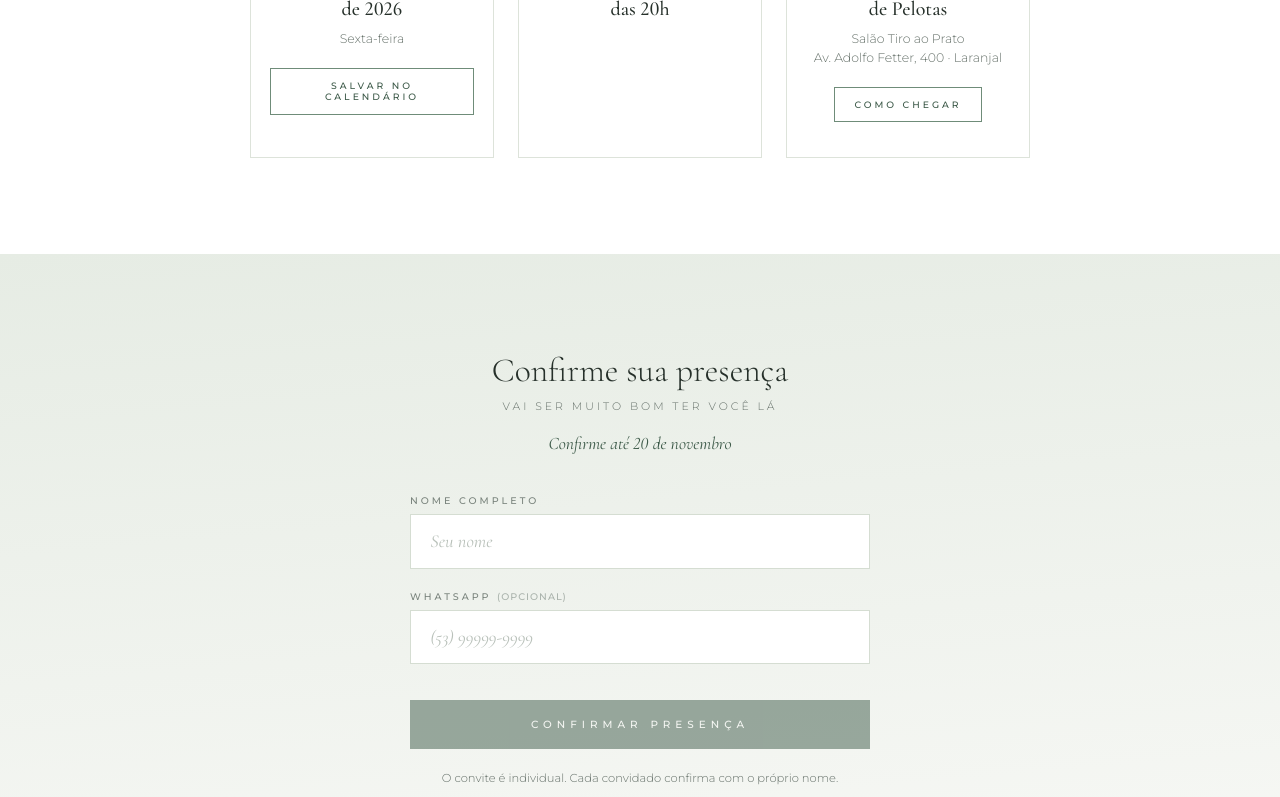
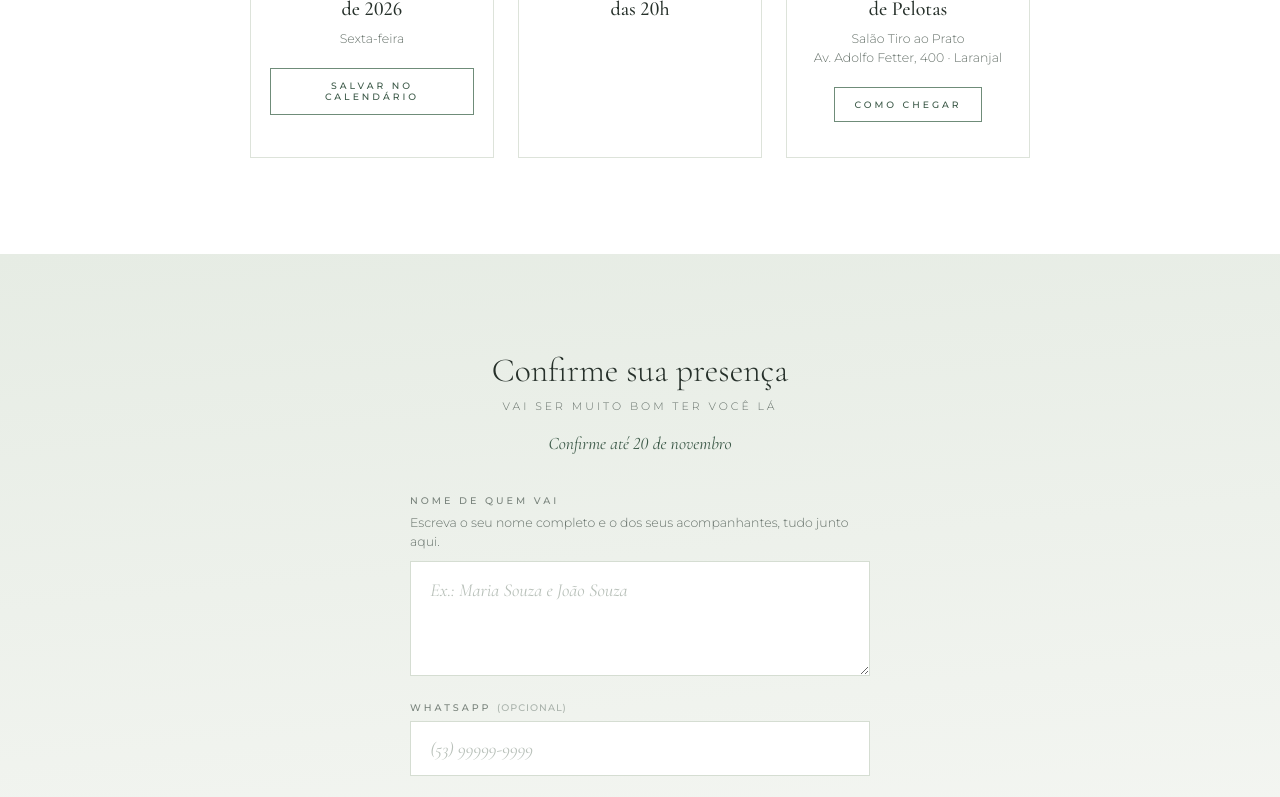
Before and after one commit to otaviiors/Convite-Formatura-Luiza, a React (Vite) app: page / in a window 1280 px wide. Shown: the part 2000-2797 px from the top of the page. Built offline with nearby package versions, Linux system fonts and the light colour scheme.

Commit message:
Caixa de nomes com acompanhantes

```diff
--- a/src/App.jsx
+++ b/src/App.jsx
@@ -109,7 +109,7 @@ export default function App() {
     /* ── Prevenir duplicata ── */
     const normalizedName = name.trim().toLowerCase();
     if (rsvpList.some(r => r.name.toLowerCase() === normalizedName)) {
-      alert("Este nome já foi confirmado! Se precisar alterar algo, fale com a Luiza.");
+      alert("Esses nomes já foram confirmados! Se precisar alterar algo, fale com a Luiza.");
       return;
     }
 
@@ -245,6 +245,8 @@ export default function App() {
         .submit-btn{width:100%;margin-top:0.8rem;font-family:'Montserrat',sans-serif;font-weight:500;font-size:0.65rem;letter-spacing:5px;text-transform:uppercase;color:#F7F8F5;background:var(--forest);border:none;padding:1.15rem;cursor:pointer;transition:all 0.4s;}
         .submit-btn:hover{background:var(--deep);box-shadow:0 8px 30px rgba(47,74,59,0.28);}
         .submit-btn:disabled{opacity:0.5;cursor:not-allowed;box-shadow:none;}
+        .field-hint{font-size:0.78rem;font-weight:300;color:var(--muted);line-height:1.55;margin:-0.1rem 0 0.6rem;}
+        .fi-names{resize:vertical;min-height:96px;line-height:1.5;font-family:'Cormorant Garamond',serif;}
         .form-note{font-size:0.72rem;font-weight:300;color:var(--muted);margin-top:1.2rem;line-height:1.6;}
         .success-card{text-align:center;padding:2.5rem 1rem;animation:fadeInUp 0.6s ease;}
         .success-orn{display:block;width:120px;height:20px;margin:0 auto 1.4rem;color:var(--gold);}
@@ -375,8 +377,10 @@ export default function App() {
                 <p className="form-sub">Vai ser muito bom ter você lá</p>
                 <p className="form-deadline">Confirme até 20 de novembro</p>
                 <div className="fg">
-                  <label className="fl" htmlFor="rsvp-name">Nome completo</label>
-                  <input id="rsvp-name" className="fi" type="text" autoComplete="name" placeholder="Seu nome"
+                  <label className="fl" htmlFor="rsvp-name">Nome de quem vai</label>
+                  <p className="field-hint">Escreva o seu nome completo e o dos seus acompanhantes, tudo junto aqui.</p>
+                  <textarea id="rsvp-name" className="fi fi-names" rows={3} autoComplete="name"
+                    placeholder={"Ex.: Maria Souza e João Souza"}
                     value={name} onChange={e => setName(e.target.value)} />
                 </div>
                 <div className="fg">
@@ -387,7 +391,7 @@ export default function App() {
                 <button className="submit-btn" onClick={handleSubmit} disabled={!name.trim() || sending}>
                   {sending ? "Enviando..." : "Confirmar presença"}
                 </button>
-                <p className="form-note">O convite é individual. Cada convidado confirma com o próprio nome.</p>
+                <p className="form-note">Vai com mais alguém? Basta colocar todos os nomes na mesma caixa. Não precisa confirmar de novo para cada pessoa.</p>
               </div>
             ) : (
               <div className="success-card">
```
